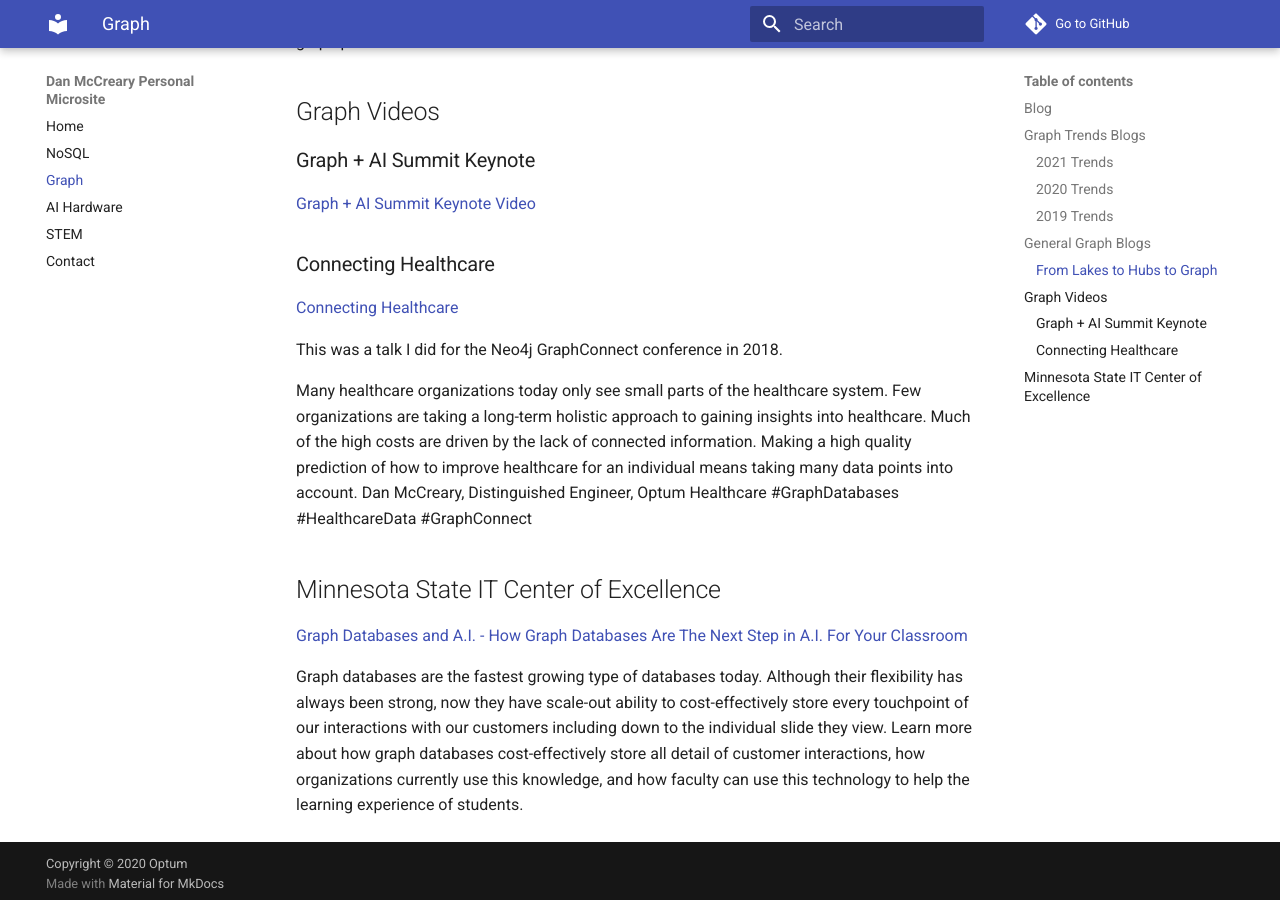
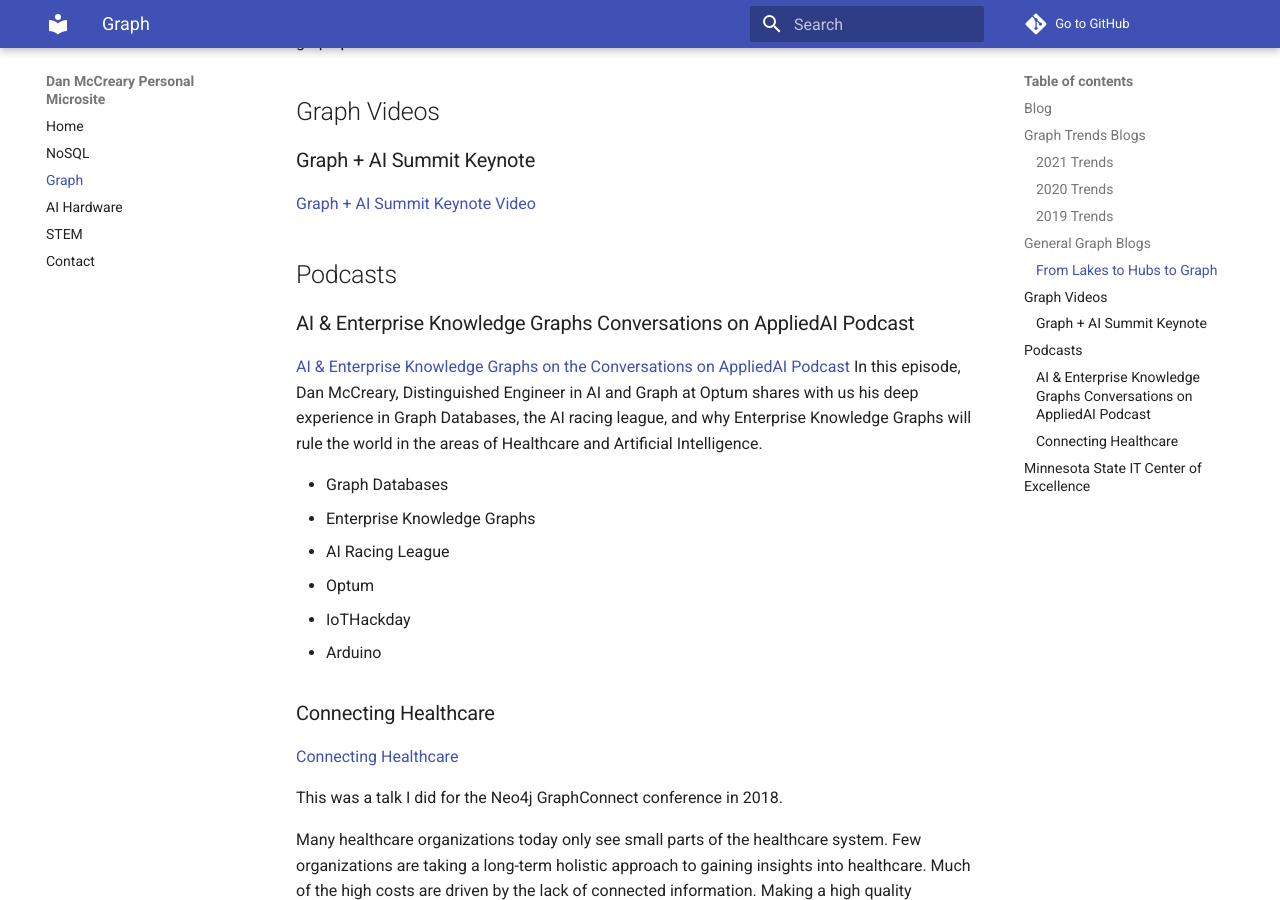
Before and after one commit to dmccreary/dmccreary, an MkDocs documentation site: the page built from docs/graph.md, in a window 1280 px wide and 900 px high, scrolled down 1003 px. Built offline with MkDocs 1.6.1 and Material for MkDocs 9.7.7, drawn with Linux system fonts in a browser that asks for light colours; comment, search, counter and statistics services are not loaded.

```diff
--- a/docs/graph.md
+++ b/docs/graph.md
@@ -33,6 +33,19 @@ The evolution of large-scale big data technologies driving AI. We are building o
 ### Graph + AI Summit Keynote
 [Graph + AI Summit Keynote Video](https://info.tigergraph.com/graph-ai-summit-fall-session-dan-mccreary)
 
+## Podcasts
+
+### AI & Enterprise Knowledge Graphs Conversations on AppliedAI Podcast
+[AI & Enterprise Knowledge Graphs on the Conversations on AppliedAI Podcast](https://www.youtube.com/watch?v=fUEnFXAEPBE)
+In this episode, Dan McCreary, Distinguished Engineer in AI and Graph at Optum shares with us his deep experience in Graph Databases, the AI racing league, and why Enterprise Knowledge Graphs will rule the world in the areas of Healthcare and Artificial Intelligence.
+
+* Graph Databases
+* Enterprise Knowledge Graphs
+* AI Racing League
+* Optum
+* IoTHackday
+* Arduino
+
 ### Connecting Healthcare
 
 [Connecting Healthcare](https://www.youtube.com/watch?v=kj_DyFKFzSI)
```
Also changed, not shown: markdown-quiz-example-format.md (added, +17 -0 lines).
